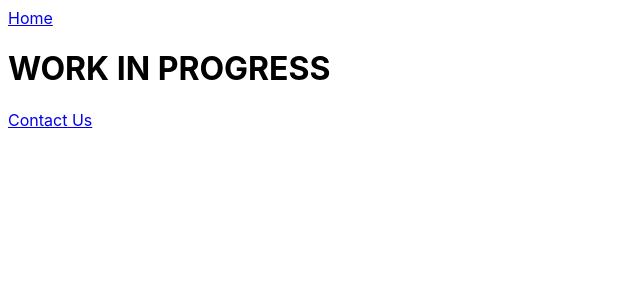
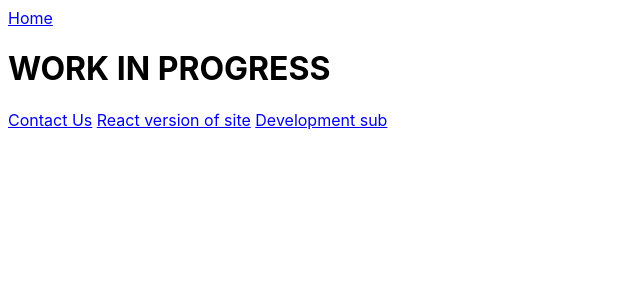
Before and after one commit to kodekafe-spill/website, a Jekyll site: the page built from index.html, in a window 1280 px wide. Shown: the top 300 px of the page, without its empty margins (0-640 px from the left). Built offline with Jekyll 4.4.1, drawn with Linux system fonts in a browser that asks for light colours.

Commit message:
Update footer.html

```diff
--- a/_includes/footer.html
+++ b/_includes/footer.html
@@ -1,3 +1,5 @@
 <footer>
   <a href="/contact">Contact Us</a>
+  <a href="https://react.kodekafe.tk/">React version of site</a>
+  <a href="https://development.kodekafe.tk/">Development sub</a>
 </footer>
```
